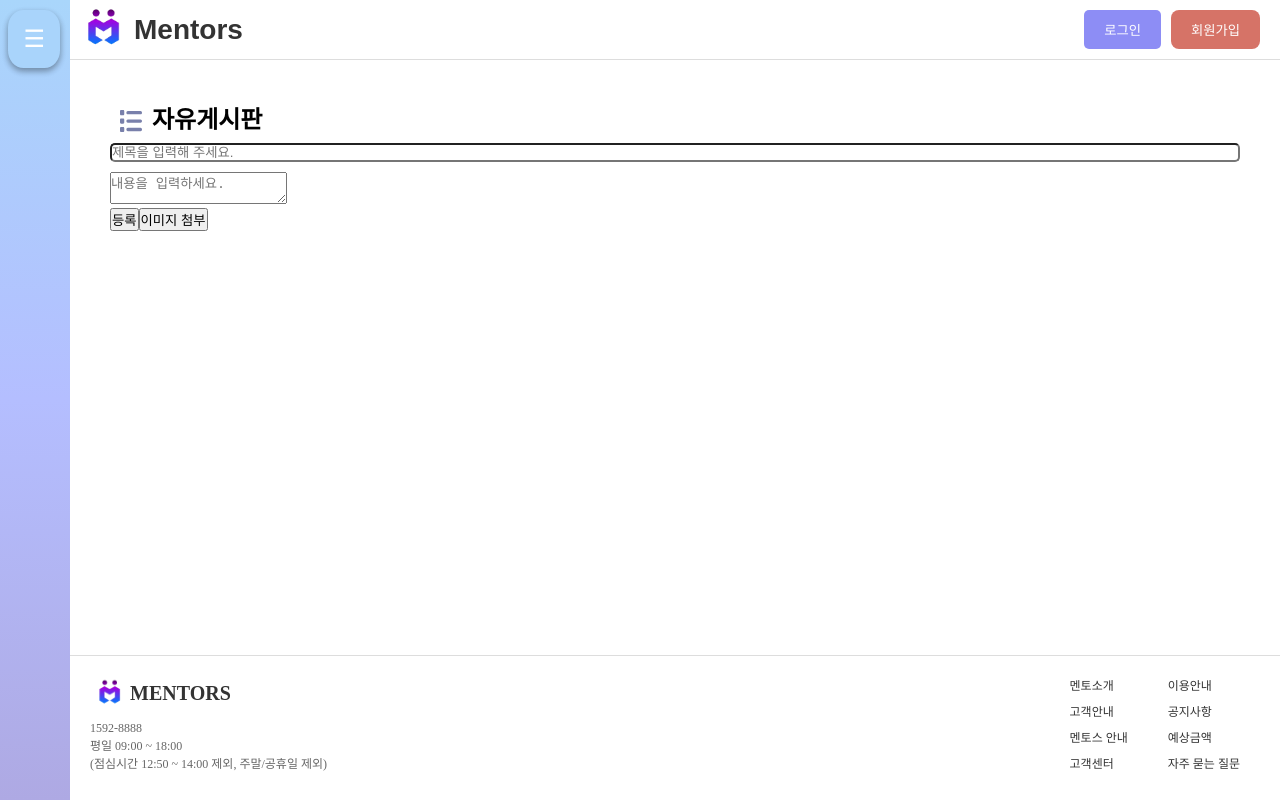
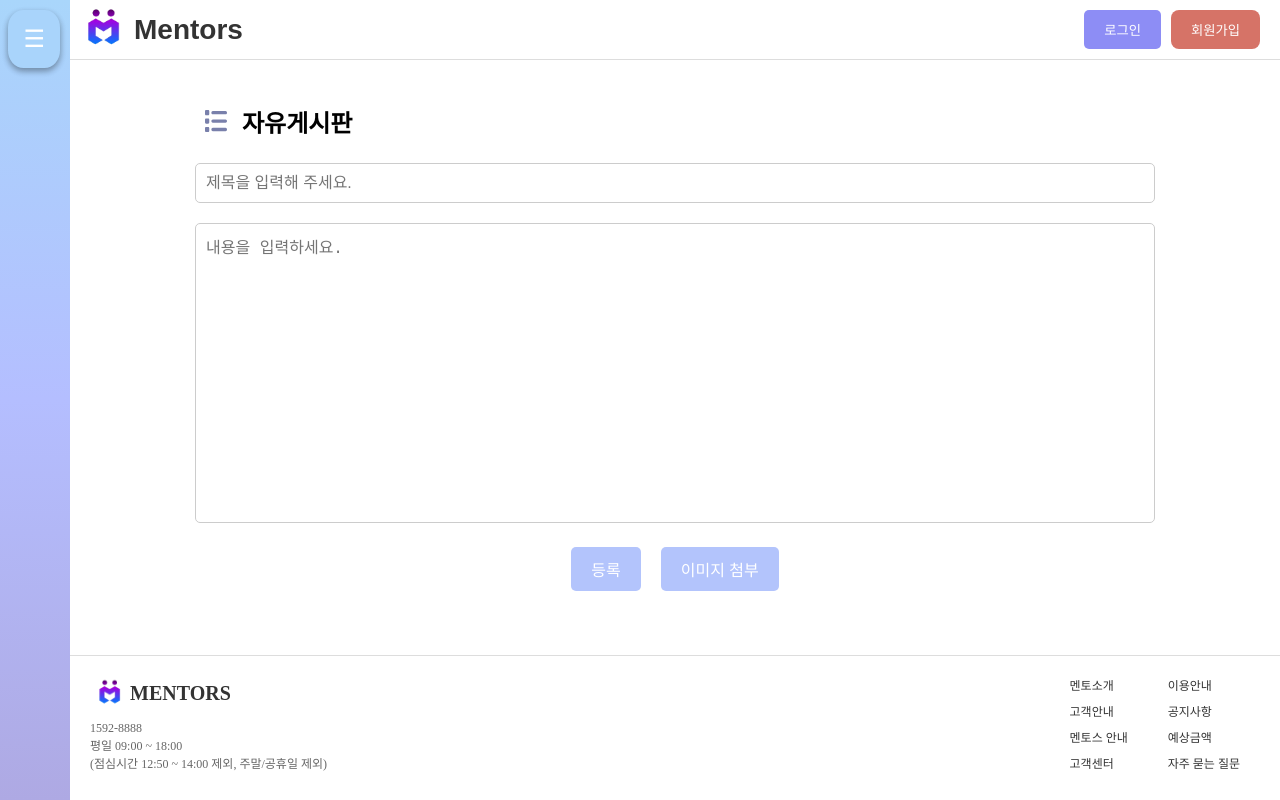
Before and after one commit to DreamCodersKR/Mentors_Front, a Vue app: page /mentors/writeBoard in a window 1280 px wide. Built offline with nearby package versions, Linux system fonts and the light colour scheme; no server answers.

Commit message:
게시판 글쓰기 화면 추가

```diff
--- a/src/views/WriteBoard.vue
+++ b/src/views/WriteBoard.vue
@@ -25,52 +25,103 @@
 <script>
 import iconBoard from "@/components/icons/iconBoard.vue";
 export default {
-  name: "WriteBoardPage",
-  date() {
+  name: "WriteBoard",
+  components: {
+    iconBoard,
+  },
+  data() {
     return {
       title: "",
       content: "",
     };
   },
   methods: {
+    submitPost() {
+      if (!this.title || !this.content) {
+        alert("제목과 내용을 입력해 주세요.");
+        return;
+      }
+      // 게시글 등록 로직 추가
+      console.log("등록할 게시글:", {
+        title: this.title,
+        content: this.content,
+      });
+    },
+    attachImage() {
+      // 이미지 첨부 로직 추가
+      alert("이미지 첨부 기능은 아직 구현되지 않았습니다.");
+    },
     goToBoard() {
-      this.$router.push("board");
+      this.$router.push("/board");
     },
-  },
-  components: {
-    iconBoard,
   },
 };
 </script>
 
 <style scoped>
 .write-board-container {
-  max-width: 1800;
+  max-width: 1000px;
   margin: 0 auto;
   padding: 20px;
 }
 
 .board-title {
-  width: 170px;
   display: flex;
+  align-items: center;
+  margin-bottom: 20px;
   cursor: pointer;
+}
+
+h2 {
+  font-size: 24px;
+  font-weight: bold;
+  margin-left: 5px;
 }
 
 .title-input {
   width: 100%;
+  padding: 10px;
+  margin-bottom: 20px;
+  border: 1px solid #ccc;
   border-radius: 5px;
-  margin-bottom: 10px;
+  font-size: 16px;
 }
 
 .content-input {
+  width: 100%;
+  height: 300px;
+  padding: 10px;
+  border: 1px solid #ccc;
+  border-radius: 5px;
+  font-size: 16px;
+  resize: none;
 }
 
 .button-group {
+  display: flex;
+  justify-content: center;
+  margin-top: 20px;
 }
 
-.submit-btn {
+.submit-btn,
+.image-btn {
+  padding: 10px 20px;
+  margin: 0 10px;
+  background-color: #b3c4fc;
+  color: white;
+  border: none;
+  border-radius: 5px;
+  font-size: 16px;
+  cursor: pointer;
+}
+
+.submit-btn:hover,
+.image-btn:hover {
+  background-color: #96a9f5;
 }
 
 .image-btn {
+  display: flex;
+  align-items: center;
 }
 </style>
```
